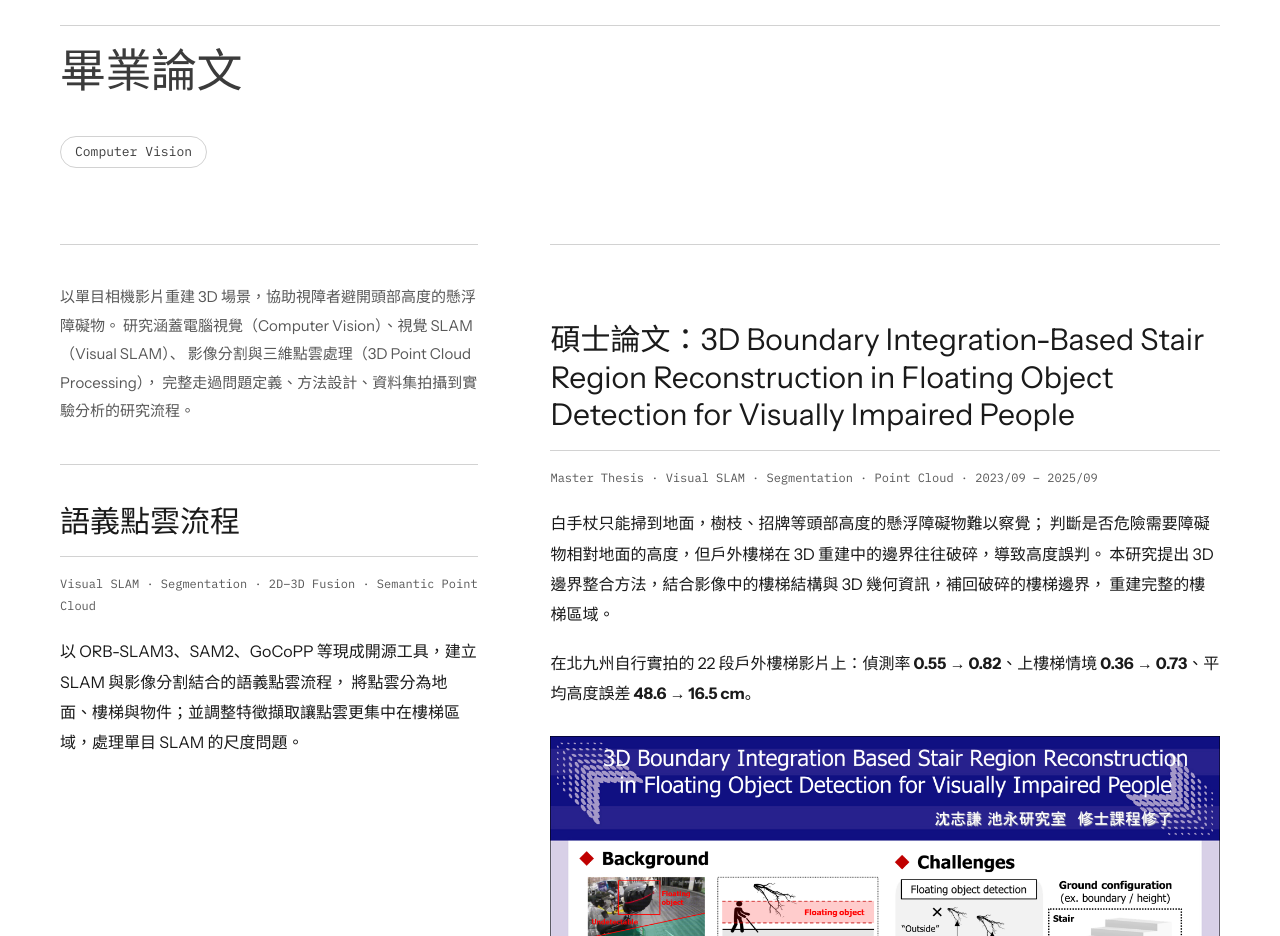
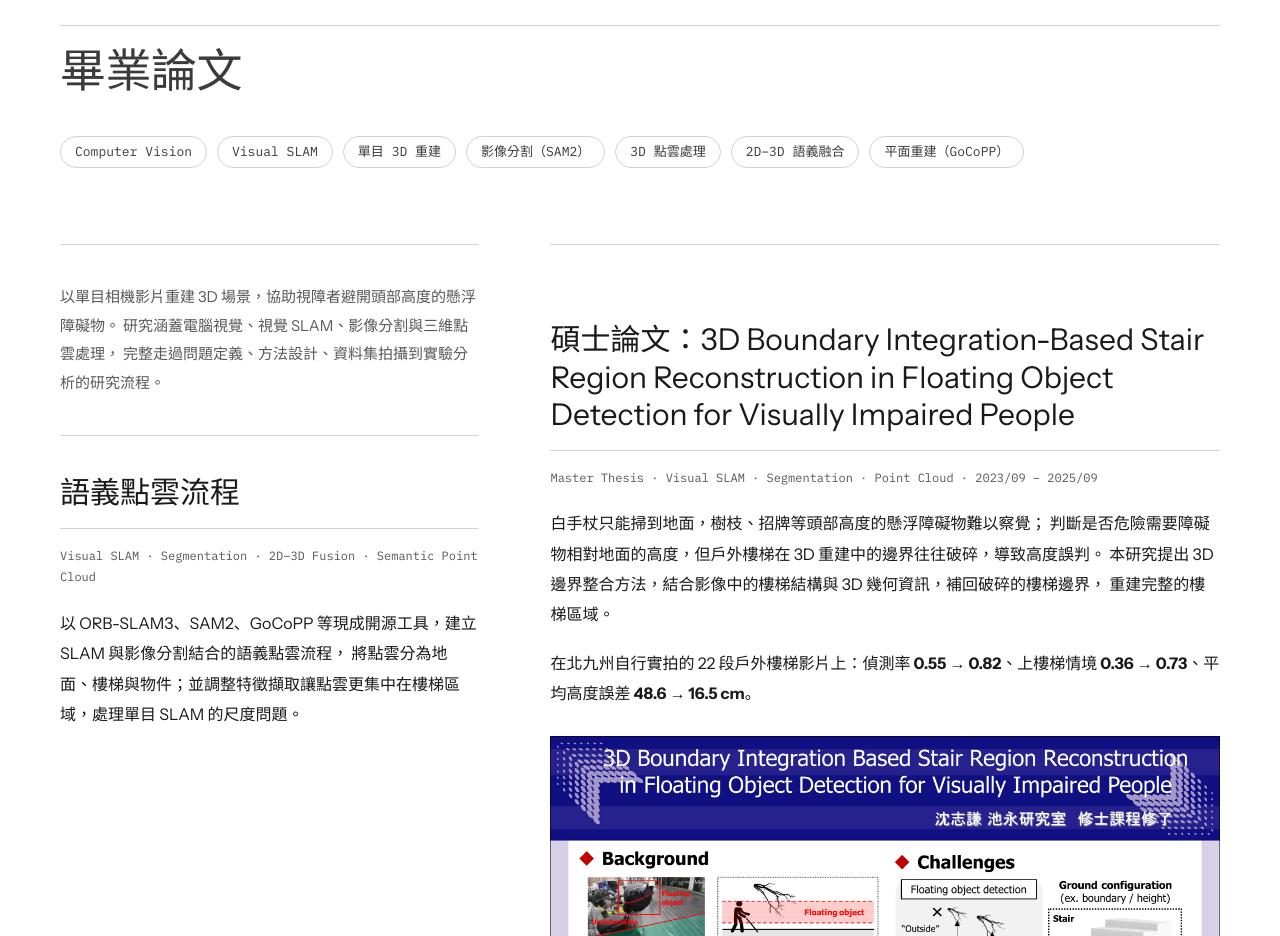
Before and after one commit to brian901106/brian901106.github.io, a React (Vite) app: page / in a window 1280 px wide. Shown: the part 4360-5296 px from the top of the page. Built offline with nearby package versions, Linux system fonts and the light colour scheme.

Commit message:
畢業論文補上研究技術標籤，說明文字移除英文括號

```diff
--- a/src/App.tsx
+++ b/src/App.tsx
@@ -314,14 +314,19 @@ export default function App() {
         <h2 className="section-title" data-reveal="fade">畢業論文</h2>
         <ul className="keyword-list" data-reveal="fade" aria-label="研究領域">
           <li>Computer Vision</li>
+          <li>Visual SLAM</li>
+          <li>單目 3D 重建</li>
+          <li>影像分割（SAM2）</li>
+          <li>3D 點雲處理</li>
+          <li>2D–3D 語義融合</li>
+          <li>平面重建（GoCoPP）</li>
         </ul>
         <div className="records-layout">
           <div className="info-left" data-reveal="fade">
             <hr className="section-divider" />
             <p className="info-description">
               以單目相機影片重建 3D 場景，協助視障者避開頭部高度的懸浮障礙物。
-              研究涵蓋電腦視覺（Computer Vision）、視覺 SLAM（Visual SLAM）、
-              影像分割與三維點雲處理（3D Point Cloud Processing），
+              研究涵蓋電腦視覺、視覺 SLAM、影像分割與三維點雲處理，
               完整走過問題定義、方法設計、資料集拍攝到實驗分析的研究流程。
             </p>
             <hr className="section-divider" />
```
